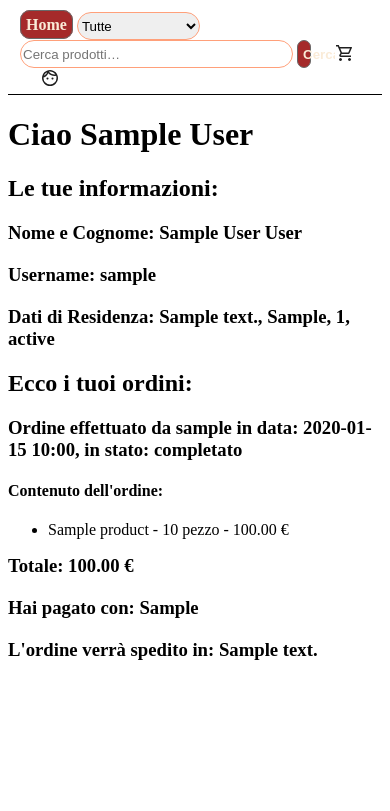
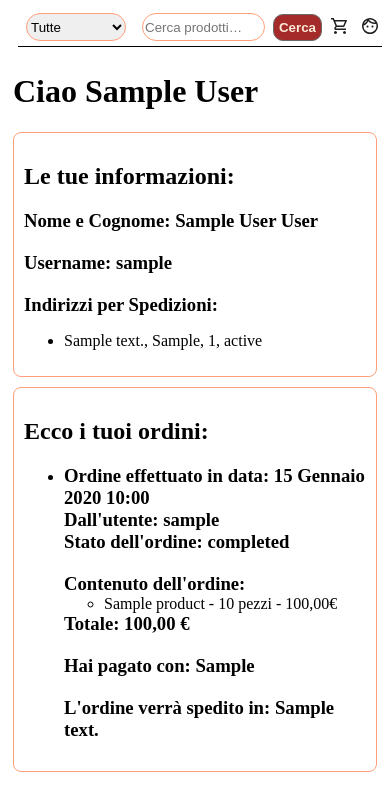
Before and after one commit to Pietrolio19/E-commerce-Django, a Django app: page /profile/ in a window 390 px wide. Shown: the top 811 px of the page. Run offline with Django 4.2, Linux system fonts and the light colour scheme; a user stored in the database is signed in; tables that the repository leaves empty hold one stand-in row (values such as "Sample post").

Commit message:
Aggiunti breakpoint per lato responsive

```diff
--- a/accounts/templates/accounts/manager_control_panel.html
+++ b/accounts/templates/accounts/manager_control_panel.html
@@ -7,7 +7,7 @@
         <div class="manager-grid manager-order-grid">
             {% for o in orders %}
                 <div class="manager-view-item manager-order-text">
-                    <h3>{{ o }}</h3>
+                    <h3>Ordine creato dall'utente: {{ o.user }}, in data: {{ o.completed_at }}, stato dell'ordine: {{ o.status }}</h3>
                     <div class="delete-update-wrapper">
                         <a href="{% url 'accounts:deleteOrder' o.id %}" class="btn-style manager-delete">Elimina</a>
                         <a href="{% url 'accounts:updateOrder' o.id %}" class="btn-style manager-update">Modifica</a>
--- a/accounts/templates/accounts/user_info.html
+++ b/accounts/templates/accounts/user_info.html
@@ -5,25 +5,48 @@
 
 {% block content %}
     <h1> Ciao {{ user_obj.name }}</h1>
+    <div class="user-info">
         <h2> Le tue informazioni:</h2>
         <h3>Nome e Cognome: {{ user_obj.name }} {{ user_obj.surname }}</h3>
         <h3> Username: {{ user_obj.username }}</h3>
-    <h3>Dati di Residenza: {{ user_obj.address }}, {{ user_obj.city }}, {{ user_obj.CAP }}, {{ user_obj.state }}</h3>
+        <h3 class="domicile">Indirizzi per Spedizioni:</h3>
+        <ul>
+            <li>
+                {{ user_obj.address }}, {{ user_obj.city }}, {{ user_obj.CAP }}, {{ user_obj.state }}
+            </li>
+        </ul>
+    </div>
+    <div class="user-orders">
         {% if orders %}
             <h2>Ecco i tuoi ordini:</h2>
             {% for o in orders %}
-            <h3>{{ o }}</h3>
-            <h4>Contenuto dell'ordine:</h4>
+                <ul>
+                    <li>
+                        <h3>Ordine effettuato in data: {{ o.completed_at|date:"j F Y H:i"}} <br> Dall'utente: {{ o.user }} <br> Stato
+                            dell'ordine: {{ o.status }}</h3>
+                        <h3 class="order-products">Contenuto dell'ordine:</h3>
                         <ul>
                             {% for item in o.items.all %}
-                    <li>{{ item.product.name }} - {{ item.quantity }} pezzo - {{ item.total_cost }} &#8364;</li>
+                                <li>
+                                    {{ item.product.name }} -
+                                    {{ item.quantity }}
+                                    {% if item.quantity > 1 %}
+                                        pezzi
+                                    {% else %}
+                                        pezzo
+                                    {% endif %}
+                                    - {{ item.total_cost }}€
+                                </li>
                             {% endfor %}
                         </ul>
                         <h3>Totale: {{ o.total_order_cost }} &#8364;</h3>
                         <h3>Hai pagato con: {{ o.payment_method }}</h3>
                         <h3>L'ordine verrà spedito in: {{ o.shipping_address }}</h3>
+                    </li>
+                </ul>
             {% endfor %}
         {% else %}
             <h3>Quando effettuerai un ordine comparirà qua sotto</h3>
         {% endif %}
+    </div>
 {% endblock %}
--- a/accounts/views.py
+++ b/accounts/views.py
@@ -110,12 +110,11 @@ class CategoryUpdateView(LoginRequiredMixin, StoreManagerMixin, UpdateView):
 
 class OrderDeleteView(LoginRequiredMixin, StoreManagerMixin, DeleteView):
     model = Order
-    fields = []
     template_name = 'accounts/order/delete_order_confirmation.html'
     success_url = reverse_lazy('accounts:manager')
 
 class OrderUpdateView(LoginRequiredMixin, StoreManagerMixin, UpdateView):
     model = Order
-    fields = []
+    fields = ['user', 'status', 'completed_at', 'payment_method', 'shipping_address']
     template_name = 'accounts/order/update_order_confirmation.html'
     success_url = reverse_lazy('accounts:manager')
--- a/store/models.py
+++ b/store/models.py
@@ -7,7 +7,7 @@ from PPM_project import settings
 class Order(models.Model):
     user = models.ForeignKey(settings.AUTH_USER_MODEL, on_delete=models.CASCADE, null=True, blank=True)
     created_at = models.DateTimeField(auto_now_add=True)
-    status = models.CharField(max_length=20, default='in_progress')
+    status = models.CharField(max_length=20, default='in elaborazione')
     completed_at = models.DateTimeField(null=True, blank=True)
     payment_method = models.CharField(max_length=100, null=True, blank=True)
     shipping_address = models.TextField(null=True, blank=True)
@@ -25,7 +25,9 @@ class Order(models.Model):
     def __str__(self):
         if self.status == 'completed':
             order_state = 'completato'
-            info = f'Ordine effettuato da {self.user} in data: {self.completed_at:%Y-%m-%d %H:%M}, in stato: {order_state}'
+            info = (f'Ordine effettuato in data: {self.completed_at:%Y-%m-%d %H:%M} \n '
+                    f"Dall'utente: {self.user.username} \n "
+                    f"Stato dell'ordine: {order_state}")
         else:
             order_state = 'in elaborazione'
             info = f'Ordine creato da {self.user} in data: {self.created_at:%Y-%m-%d %H:%M}, stato: {order_state}'
--- a/store/static/store/css/style.css
+++ b/store/static/store/css/style.css
@@ -1,6 +1,8 @@
 .main-content {
     max-width: 100%;
     align-self: center;
+    padding-left: 5px;
+    padding-right: 5px;
 }
 
 /*template base */
@@ -11,19 +13,30 @@
 }
 
 .form-wrapper {
+    display: flex;
+    flex-direction: row;
     position: sticky;
     top: 0;
     width: 100%;
     z-index: 1000;
     background-color: white;
+    padding: 5px;
 }
 
 .top-bar {
-    padding: 4px 12px;
-    border-bottom: black solid 1px;
+    display: flex;
+    align-items: center;
+    justify-content: space-between;
+    gap: 8px;
+    width: 100%;
+    padding-bottom: 5px;
+    border-bottom: 1px solid black;
 }
 
 .cat-btn {
+    flex: 0 0 auto;
+    min-width: 70px;
+    max-width: 200px;
     display: inline-block;
     height: 28px;
     vertical-align: middle;
@@ -31,9 +44,20 @@
     border: 1px solid lightsalmon;
 }
 
+select.cat-btn {
+    width: auto;
+    min-width: 70px;
+    max-width: 100px;
+    white-space: nowrap;
+    overflow: hidden;
+    text-overflow: ellipsis;
+}
+
 .top-input {
-    display: inline-block;
-    width: 78%;
+    flex: 1 1 auto;
+    min-width: 100px;
+    width: clamp(100px, 75vw, 1000px);
+    max-width: 100%;
     height: 28px;
     vertical-align: middle;
     border-radius: 20px;
@@ -41,6 +65,7 @@
 }
 
 .top-btn {
+    flex: 0 0 auto;
     display: inline-block;
     width: 4%;
     height: 28px;
@@ -65,11 +90,13 @@
 
 .cart-btn,
 .user-btn {
+    flex: 0 0 auto;
+    width: 22px;
+    height: 22px;
     display: inline-block;
-    height: 22px;
     background-color: white;
     border: none;
-    margin: 0 0 0 20px;
+    margin: 0;
     vertical-align: middle;
 }
 
@@ -117,24 +144,20 @@
     display: grid;
     grid-template-columns: repeat(auto-fill, minmax(300px, 1fr));
     gap: 16px;
+    justify-items: center;
 }
 
 .grid-element {
     margin-bottom: 30px;
     border: 1px solid lightsalmon;
-    padding: 0 0 10px 11px;
+    padding: 10px;
 }
 
-
-.product-img {
-    margin-top: 10px;
-}
-
-.grid-element h3, h5, img:hover{
+.grid-element h2, h3, h5, img:hover{
     cursor: pointer;
 }
 
-.grid-element h3 {
+.grid-element h2 {
     padding: 0;
     margin: 0;
     max-width: 300px;
@@ -147,7 +170,9 @@
 }
 
 .price {
-    margin: 0 0 5px 0;
+    color: #333333;
+    font-size: 20px;
+    margin: 0 3px 0 0;
 }
 
 .product-stock {
@@ -159,12 +184,6 @@
     text-overflow: ellipsis;
     white-space: nowrap;
     margin: 0 0 10px 0;
-}
-
-.price {
-    color: #333333;
-    font-size: 20px;
-    margin-bottom: 3px;
 }
 
 .btn-style {
@@ -267,6 +286,8 @@
     flex: 0.5;
 }
 
+/* checkout template*/
+
 .checkout {
     position: sticky;
     top: 16px;
@@ -277,8 +298,6 @@
     vertical-align: center;
     text-align: center;
 }
-
-/* checkout template*/
 
 .checkout-title {
     text-align: center;
@@ -325,12 +344,43 @@
     margin-top: 10px;
 }
 
+/* accounts templates */
+
+/* user_info template */
+
+.user-info {
+    border: 1px solid lightsalmon;
+    border-radius: 8px;
+    padding: 10px;
+}
+
+.user-info li,
+.order-products li {
+    font-size: 16px;
+}
+
+.user-orders {
+    border: 1px solid lightsalmon;
+    border-radius: 8px;
+    margin-top: 10px;
+    padding: 10px;
+}
+
+.order-products {
+    margin-bottom: 0;
+}
+
+.domicile {
+    margin: 0;
+    padding: 0;
+}
+
 /* manager template */
 
 .manager-wrapper {
     border: 2px solid #ddd;
     padding: 20px;
-    margin-bottom: 10px;
+    margin-top: 10px;
 }
 
 .manager-grid {
@@ -411,3 +461,57 @@
 .manager-delete:hover {
     background-color: darkred;
 }
+
+@media screen and (max-width: 1170px) { /* tablet */
+
+    .grid-element {
+        text-align: center;
+    }
+
+    .cart-wrapper {
+        grid-template-columns: 1fr;
+    }
+
+    .delete-update-wrapper {
+        flex-direction: column;
+        gap: 4px;
+    }
+}
+
+@media screen and (max-width: 670px) { /* smartphone */
+
+    .welcome {
+        display: flex;
+        align-items: start;
+        justify-content: start;
+        margin-bottom: 5px;
+    }
+
+    .base-form {
+        display: none;
+    }
+
+    .grid-layout {
+        display: grid;
+        grid-template-columns: 1fr;
+    }
+
+    .checkout-resume {
+        grid-template-columns: 1fr;
+        gap: 16px;
+        text-align: center;
+    }
+
+    .checkout-resume select {
+        margin-top: 5px;
+        margin-bottom: 5px;
+    }
+
+    .manager-grid {
+        grid-template-columns: 1fr;
+    }
+
+    .manager-view-item {
+        justify-content: space-between;
+    }
+}
--- a/store/templates/store/base.html
+++ b/store/templates/store/base.html
@@ -1,9 +1,11 @@
-{% load static %}
 <!DOCTYPE html>
 <html lang="en">
 <head>
+    {% load static %}
+    {% load l10n %}
     <meta charset="UTF-8">
     <link rel="stylesheet" href="{% static 'store/css/style.css' %}">
+    <meta name="viewport" content="width=device-width, initial-scale=1">
     <title>E-Commerce</title>
 </head>
 <body>
@@ -24,7 +26,7 @@
             <label for="usr-input"></label>
             <input id="usr-input" name="q" class="top-input" type="search" placeholder="Cerca prodotti…"
                    value="{{ q }}">
-            <button class="top-btn" type="submit">Cerca</button>
+            <button class="btn-style" type="submit">Cerca</button>
             <a href="{% url 'cart_view' %}" class="cart-btn">
                 <img src="{% static "store/img/shopping_cart_16dp_1F1F1F_FILL0_wght400_GRAD0_opsz20.svg" %}"
                      alt="cart">
--- a/store/templates/store/catalog_and_search.html
+++ b/store/templates/store/catalog_and_search.html
@@ -3,8 +3,8 @@
 
 {% block content %}
     {% if user.is_authenticated %}
+        <h1>Ciao {{ user.username }}</h1>
         <div class="welcome">
-            <h1>Ciao {{ user.username }}</h1>
             {% if user.is_store_manager %}
                 <a href="{% url 'accounts:manager' %}" class="btn-style">Accedi al pannello da manager</a>
             {% endif %}
--- a/store/views.py
+++ b/store/views.py
@@ -114,7 +114,7 @@ def checkout(request):
 @login_required(login_url="/login/")
 def payment(request):
     current_order = get_object_or_404(Order, user=request.user, status="in_progress")
-    current_order.status = "completed"
+    current_order.status = "completato"
     items = current_order.items.all()
     for o in items:
         o.product.stock -= o.quantity
```
Also changed, not shown: PPM_project/settings.py (+6 -1 lines). Lines whose indentation alone changed are shown as unchanged.
